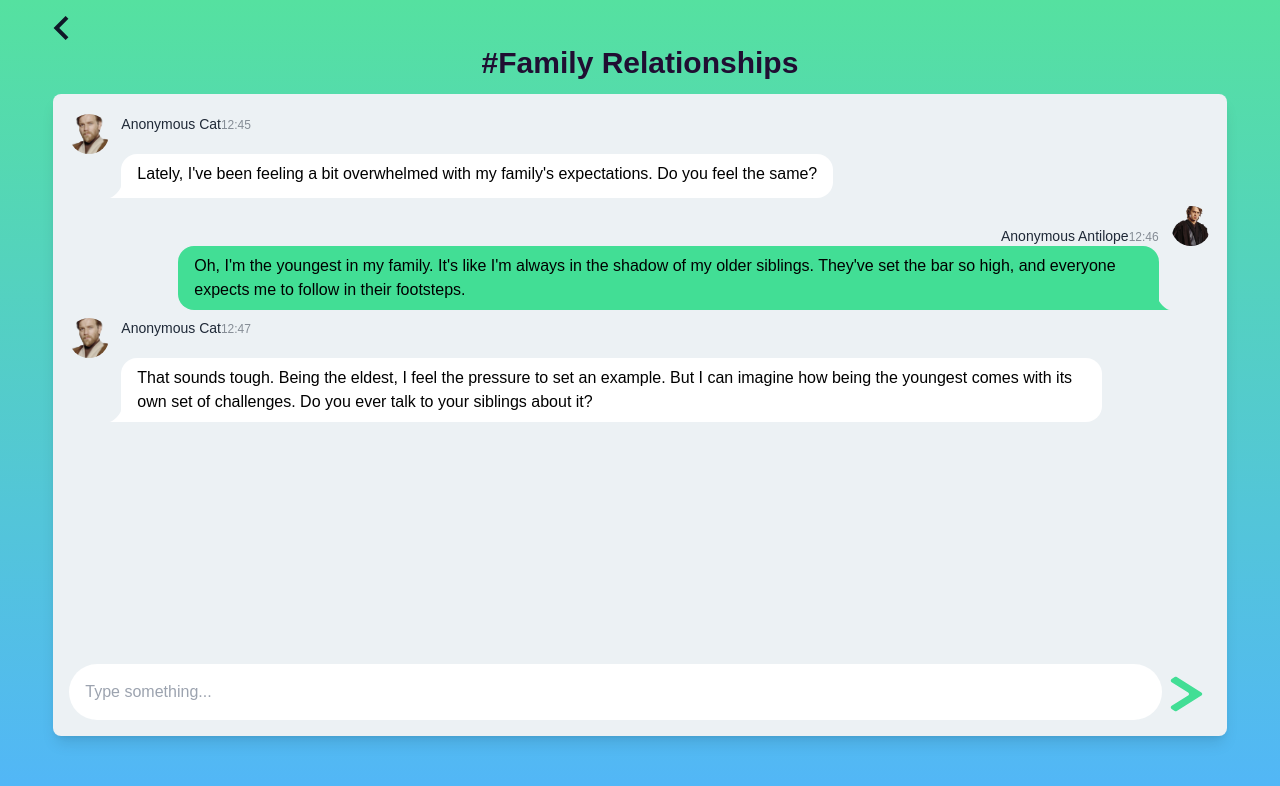
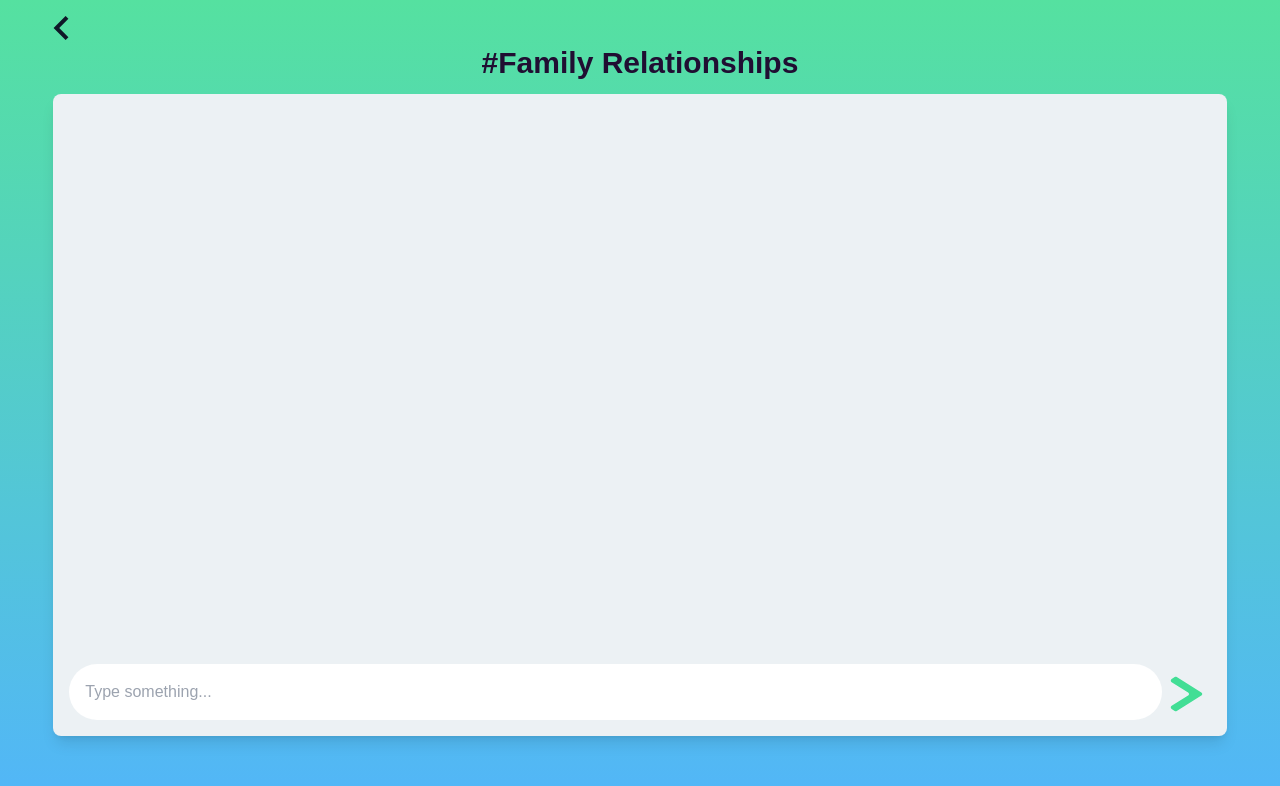
Before and after one commit to MichelMeyer19/whisperweb, a React (Vite) app: page /chat in a window 1280 px wide. Shown: the top 786 px of the page. Built offline with nearby package versions, Linux system fonts and the light colour scheme; what parse would draw is missing.

Commit message:
Trying to connect chatIO/chatBox to back4app db

```diff
--- a/src/App.jsx
+++ b/src/App.jsx
@@ -1,10 +1,25 @@
 // Import necessary components and modules from React and React Router
-import { BrowserRouter as Router, Route, Routes, useLocation } from "react-router-dom";
-import { useEffect, useState } from 'react'; // Import useEffect and useState hooks from React
+import {
+  BrowserRouter as Router,
+  Route,
+  Routes,
+  useLocation,
+} from "react-router-dom";
+import { useEffect, useState } from "react"; // Import useEffect and useState hooks from React
 import "./App.css"; // Importing styles for the App component
 import Navbar from "./components/molecules/Navbar"; // Importing the Navbar component
 
-import { Information, ChatsView, NewChat, Chat, NewChatRequested, Welcome, OurValues, SignIn, SignUp } from "./components/pages"; // Importing page components
+import {
+  Information,
+  ChatsView,
+  NewChat,
+  Chat,
+  NewChatRequested,
+  Welcome,
+  OurValues,
+  SignIn,
+  SignUp,
+} from "./components/pages"; // Importing page components
 
 // Main functional component for the App
 function App() {
@@ -14,7 +29,13 @@ import { Information, ChatsView, NewChat, Chat, NewChatRequested, Welcome, OurVa
   // Use useEffect to update the showNavbar state based on the route
   useEffect(() => {
     // Define an array of paths where the Navbar should not be shown
-      const noNavbarPaths = ['/welcome', '/welcome/ourvalues', '/signin', '/signin/signup'];
+    const noNavbarPaths = [
+      "/chat",
+      "/welcome",
+      "/welcome/ourvalues",
+      "/signin",
+      "/signin/signup",
+    ];
     // Set showNavbar to false if the current path is in the noNavbarPaths array
     setShowNavbar(!noNavbarPaths.includes(location.pathname));
   }, [location]); // Dependency array with location to re-run effect when location changes
--- a/src/components/molecules/Navbar.jsx
+++ b/src/components/molecules/Navbar.jsx
@@ -11,10 +11,10 @@ const Navbar = () => {
 
   const isActive = (pathname) => pathname === location.pathname;
 
-  // Conditionally render the Navbar based on the route
-  if (location.pathname === "/chat") {
-    return null; // Return null if on the chat page
-  }
+  // // Conditionally render the Navbar based on the route
+  // if (location.pathname === "/chat") {
+  //   return null; // Return null if on the chat page
+  // }
 
   return (
     <nav className="flex justify-around items-center bg-white text-black fixed bottom-0 w-full p-5">
--- a/src/components/organisms/ChatBox.jsx
+++ b/src/components/organisms/ChatBox.jsx
@@ -1,31 +1,75 @@
+// import React, { useState, useRef, useEffect } from "react";
+// import ChatMessageDetail from "../molecules/ChatMessageDetail";
+// import ChatIO from "../molecules/ChatIO";
+// import Parse from 'parse';
+
+// const ChatBox = () => {
+//   const [chatMessages, setChatMessages] = useState([]);
+//   const chatBoxRef = useRef(null);
+
+//   // Assuming currentChatObject is the chat object retrieved from Parse
+//   const currentChatObject = // ...
+
+//   const handleSendClick = (newMessage) => {
+//     setChatMessages((prevChatMessages) => [...prevChatMessages, newMessage]);
+//   };
+
+//   useEffect(() => {
+//     // Fetch chat messages when the component mounts
+//     const fetchMessages = async () => {
+//       const Message = Parse.Object.extend('Message');
+//       const messageQuery = new Parse.Query(Message);
+//       messageQuery.equalTo('chat_id', currentChatObject);
+
+//       try {
+//         const messages = await messageQuery.find();
+//         const messageData = messages.map((message) => ({
+//           isStart: // determine if the message is from the current user or not,
+//           userName: message.get('sent_by_id').get('username'),
+//           time: getCurrentTime(message.createdAt),
+//           message: message.get('text'),
+//           avatarSrc: "/icons/anakin.webp", // Change this based on your logic
+//         }));
+
+//         setChatMessages(messageData);
+//       } catch (error) {
+//         console.error('Error fetching messages: ', error);
+//       }
+//     };
+
+//     fetchMessages();
+//   }, [currentChatObject]);
+
+//   const getCurrentTime = (date) => {
+//     const currentTime = date || new Date();
+//     return `${currentTime.getHours()}:${currentTime.getMinutes()}`;
+//   };
+
+//   return (
+//     <div
+//       className="w-11/12 bg-dorian rounded-lg m-2 p-4 overflow-y-auto shadow-lg mb-16 h-full flex flex-col"
+//       ref={chatBoxRef}
+//     >
+//       <div className="flex-grow">
+//         {chatMessages.map((message, index) => (
+//           <ChatMessageDetail key={index} {...message} />
+//         ))}
+//       </div>
+//       <div className="mt-auto">
+//         <ChatIO onSendClick={handleSendClick} />
+//       </div>
+//     </div>
+//   );
+// };
+
+// export default ChatBox;
+
 // ChatBox.jsx
 import React, { useState, useRef, useEffect } from "react";
 import ChatMessageDetail from "../molecules/ChatMessageDetail";
 import ChatIO from "../molecules/ChatIO";
 
-const MESSAGES = [
-  {
-    isStart: true,
-    userName: "Anonymous Cat",
-    time: "12:45",
-    message: "Lately, I've been feeling a bit overwhelmed with my family's expectations. Do you feel the same? ",
-    avatarSrc: "/icons/obi.webp",
-  },
-  {
-    isStart: false,
-    userName: "Anonymous Antilope",
-    time: "12:46",
-    message: "Oh, I'm the youngest in my family. It's like I'm always in the shadow of my older siblings. They've set the bar so high, and everyone expects me to follow in their footsteps.",
-    avatarSrc: "/icons/anakin.webp",
-  },
-  {
-    isStart: true,
-    userName: "Anonymous Cat",
-    time: "12:47",
-    message: "That sounds tough. Being the eldest, I feel the pressure to set an example. But I can imagine how being the youngest comes with its own set of challenges. Do you ever talk to your siblings about it?",
-    avatarSrc: "/icons/obi.webp",
-  },
-];
+const MESSAGES = [];
 
 const ChatBox = () => {
   const [chatMessages, setChatMessages] = useState(MESSAGES);
@@ -58,22 +102,3 @@ const ChatBox = () => {
 };
 
 export default ChatBox;
-
-// import React from "react";
-// import ChatMessageDetail from "../molecules/ChatMessageDetail";
-// import ChatIO from "../molecules/ChatIO";
-
-// const ChatBox = ({ chatMessages }) => {
-//   return (
-//     <div className="w-11/12 bg-dorian rounded-lg m-2 p-4 overflow-y-auto shadow-lg mb-16 h-full flex flex-col">
-//       <div className="flex-grow">
-//         {chatMessages.map((message, index) => (
-//           <ChatMessageDetail key={index} {...message} />
-//         ))}
-//       </div>
-//       <ChatIO />
-//     </div>
-//   );
-// };
-
-// export default ChatBox;
```
Also changed, not shown: src/components/molecules/ChatIO.jsx (+62 -30 lines), src/components/molecules/TopicSelection.jsx (+8 -15 lines). Lines whose indentation alone changed are shown as unchanged.
